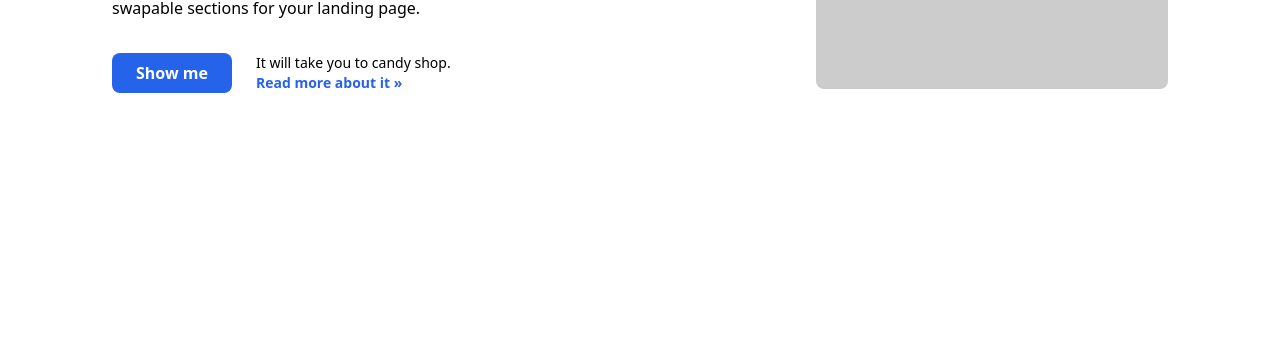
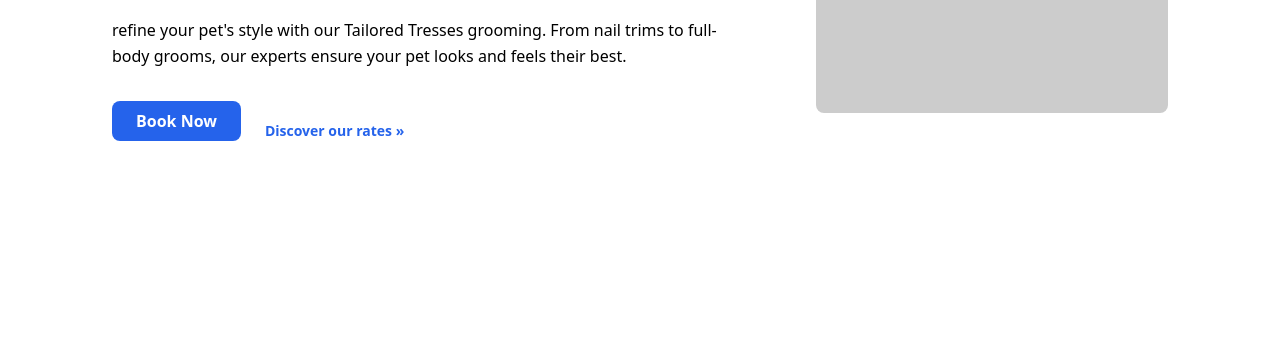
Before and after one commit to mmercad4/Canine-Country-Club, a website: page dist/grooming.html in a window 1280 px wide. Shown: the part 451-800 px from the top of the page. Drawn offline with nearby package versions, Linux system fonts and the light colour scheme; placeholder pictures from the web are drawn by us.

Commit message:
Working on grooming page

```diff
--- a/dist/grooming.html
+++ b/dist/grooming.html
@@ -162,31 +162,33 @@
           <h2
             class="mb-8 text-xs font-semibold tracking-widest text-black uppercase title-font"
           >
-            Your tagline
+            Grooming
           </h2>
           <h1
-            class="mb-8 text-2xl font-black tracking-tighter text-black md:text-5xl title-font"
+            class="mb-8 text-2xl font-black tracking-tighter text-customTertiary md:text-5xl title-font"
           >
-            Medium length display headline.
+            Enhance your dog's look with tailored expert grooming
           </h1>
           <p class="mb-8 text-base leading-relaxed text-left text-blueGray-600">
-            Deploy your mvp in minutes, not days. WT offers you a a wide
-            selection swapable sections for your landing page.
+            refine your pet's style with our Tailored Tresses grooming. From
+            nail trims to full-body grooms, our experts ensure your pet looks
+            and feels their best.
           </p>
           <div class="flex flex-col justify-center lg:flex-row">
             <button
               class="flex items-center px-6 py-2 mt-auto font-semibold text-white transition duration-500 ease-in-out transform bg-blue-600 rounded-lg hover:bg-blue-700 focus:shadow-outline focus:outline-none focus:ring-2 ring-offset-current ring-offset-2"
             >
-              Show me
+              Book Now
             </button>
-            <p class="mt-2 text-sm text-left text-blueGray-600 md:ml-6 md:mt-0">
-              It will take you to candy shop. <br class="hidden lg:block" />
+            <p
+              class="flex mt-3 justify-center items-end text-sm text-left text-blueGray-600 md:ml-6 md:mt-0"
+            >
               <a
                 href="#"
-                class="inline-flex items-center font-semibold text-blue-600 md:mb-2 lg:mb-0 hover:text-black"
+                class="font-semibold text-blue-600 md:mb-2 lg:mb-0 hover:text-black"
                 title="read more"
               >
-                Read more about it »
+                Discover our rates »
               </a>
             </p>
           </div>
```
Also changed, not shown: dist/output.css.
